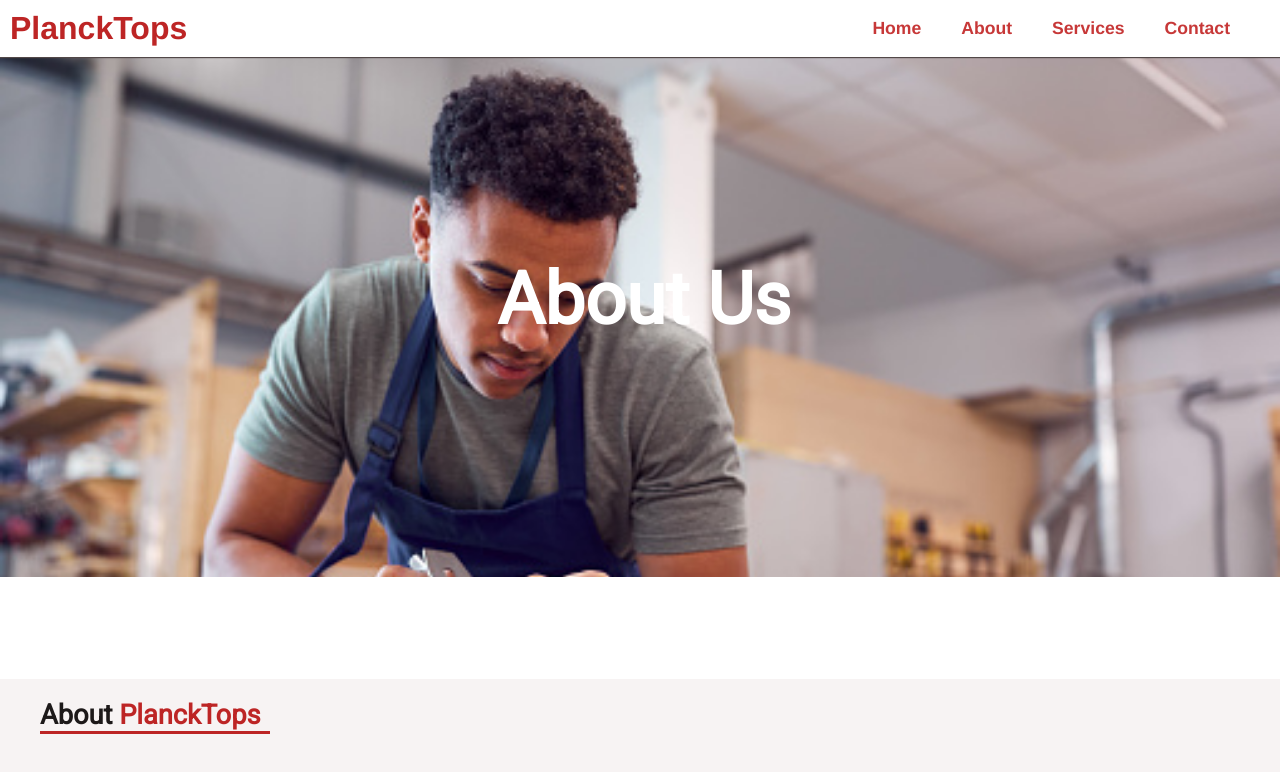
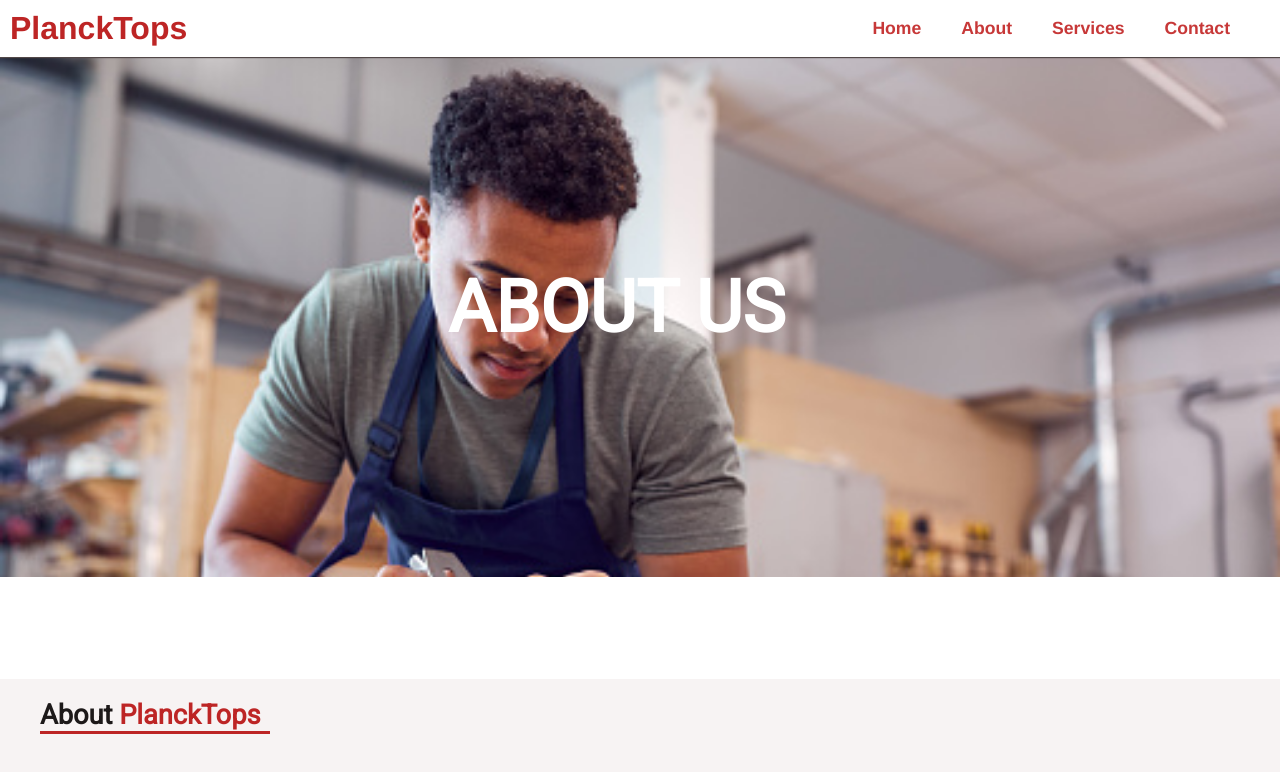
Before and after one commit to Bola-coder/Vue-Furniture-Website, a Vue app: page /about in a window 1280 px wide. Shown: the top 772 px of the page. Built offline with nearby package versions, Linux system fonts and the light colour scheme.

Commit message:
Added a hover effect to the project card and animation to the about banner header

```diff
--- a/src/components/Home/Display.vue
+++ b/src/components/Home/Display.vue
@@ -56,6 +56,12 @@ export default {
   cursor: pointer;
 }
 
+.display-text button:hover {
+  /* opacity: 0.8; */
+  background: #fff;
+  color: rgb(189, 37, 37);
+}
+
 .display-image {
   flex-basis: 50%;
 }
--- a/src/components/Home/ProjectView.vue
+++ b/src/components/Home/ProjectView.vue
@@ -21,6 +21,9 @@ export default {
   /* border: 3px solid black; */
   box-shadow: 4px 4px 5px rgba(44, 40, 40, 0.2);
 }
+.project:hover {
+  border-bottom: 4px solid rgb(189, 37, 37);
+}
 .project-image {
   width: 300px;
   height: 250px;
@@ -36,6 +39,7 @@ export default {
   font-size: 20px;
   color: #222;
   margin-bottom: 5px;
+  color: rgb(189, 37, 37);
 }
 
 .project-detail {
--- a/src/views/About.vue
+++ b/src/views/About.vue
@@ -40,11 +40,24 @@ export default {
 .banner h2 {
   text-align: center;
   font-size: 4.5rem;
+  text-transform: uppercase;
   font-family: "Roboto", sans-serif;
   position: absolute;
-  left: 40%;
+  left: 35%;
   top: 40%;
-  transform: translate(-5%, -10%);
+  /* transform: translate(-5%, -10%); */
   color: #fff;
+  animation: moveInUp 1000ms ease-out;
+}
+
+@keyframes moveInUp {
+  0% {
+    opacity: 0;
+    transform: translateY(-120px);
+  }
+  100% {
+    opacity: 1;
+    transform: translateY(0);
+  }
 }
 </style>
```
